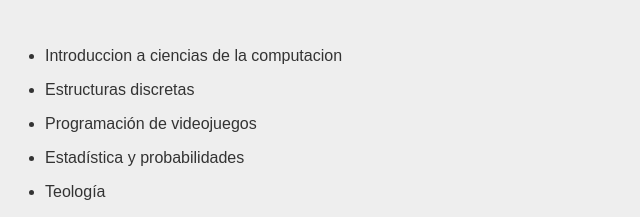
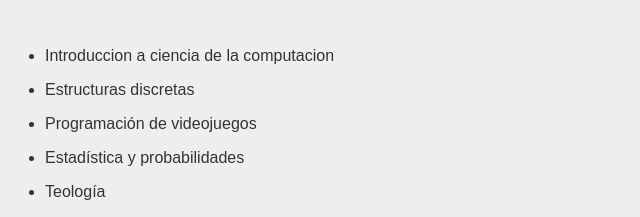
Before and after one commit to S6bastian/seamurai.github.io, a plain HTML site: page index.html in a window 1280 px wide. Shown: the part 416-633 px from the top of the page, 340-980 px from the left. Drawn offline with Linux system fonts and the light colour scheme.

Commit message:
Update index.html

```diff
--- a/index.html
+++ b/index.html
@@ -26,7 +26,7 @@
         </ul>
         <h3>Cursos</h3>
         <ul>
-          <li>Introduccion a ciencias de la computacion</li>
+          <li>Introduccion a ciencia de la computacion</li>
           <li>Estructuras discretas</li>
           <li>Programación de videojuegos</li>
           <li>Estadística y probabilidades</li>
```
